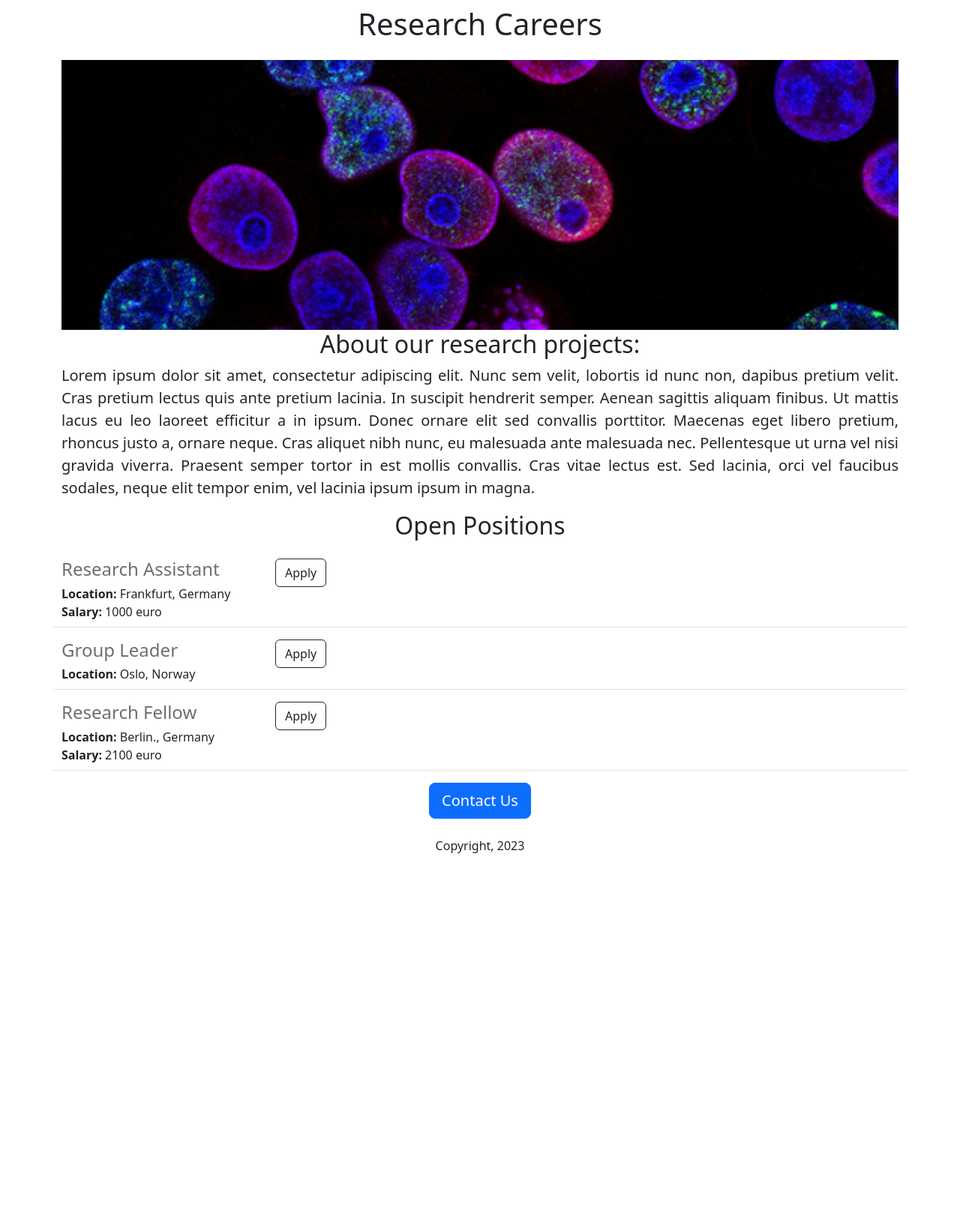
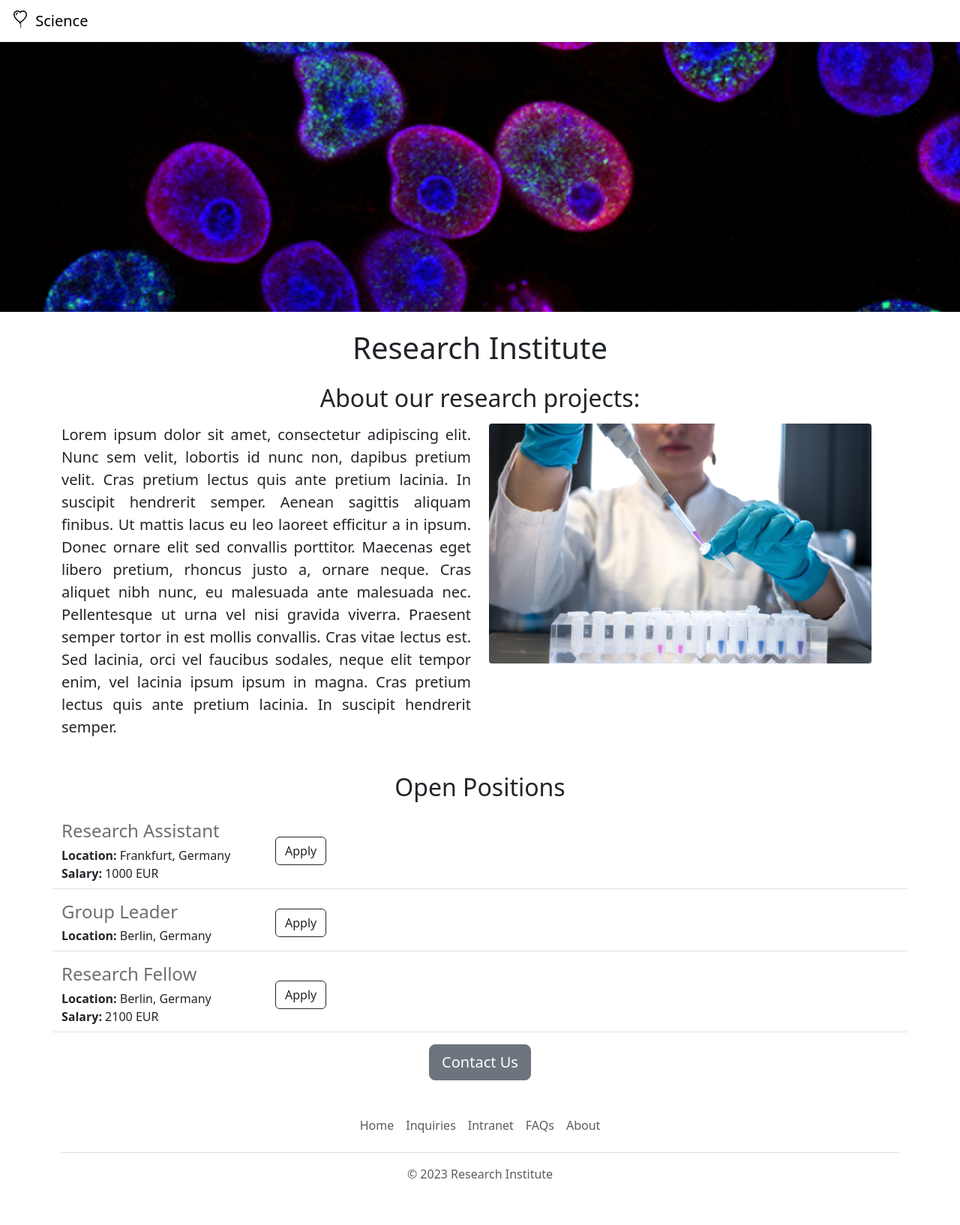
Before and after one commit to CsEszter1/flask-website-v2, a Flask app: page / in a window 1280 px wide. Shown: the whole page at 75% size. Before the commit the page ends 1138 px from the top, so only its background shows below. Run offline with Flask 2, Linux system fonts and the light colour scheme.

Commit message:
functional and aesthetic improvements

```diff
--- a/app.py
+++ b/app.py
@@ -7,19 +7,19 @@ JOBS = [
     'id': 1,
     'title': 'Research Assistant',
     'location': 'Frankfurt, Germany',
-    'salary': '1000 euro'
+    'salary': '1000 EUR'
   },
   {
     'id': 2,
     'title': 'Group Leader',
-    'location': 'Oslo, Norway',
+    'location': 'Berlin, Germany',
 
   },
   {
     'id': 3,
     'title': 'Research Fellow',
-    'location': 'Berlin., Germany',
-    'salary': '2100 euro'
+    'location': 'Berlin, Germany',
+    'salary': '2100 EUR'
   }
 ]
 @app.route("/")
--- /dev/null
+++ b/templates/footer.html
@@ -0,0 +1,12 @@
+<div class="container">
+  <footer class="py-3 my-4">
+    <ul class="nav justify-content-center border-bottom pb-3 mb-3">
+      <li class="nav-item"><a target="_blank" href="http://www.google.com" class="nav-link px-2 text-body-secondary">Home</a></li>
+      <li class="nav-item"><a href="#" class="nav-link px-2 text-body-secondary">Inquiries</a></li>
+      <li class="nav-item"><a href="#" class="nav-link px-2 text-body-secondary">Intranet</a></li>
+      <li class="nav-item"><a href="#" class="nav-link px-2 text-body-secondary">FAQs</a></li>
+      <li class="nav-item"><a href="#" class="nav-link px-2 text-body-secondary">About</a></li>
+    </ul>
+    <p class="text-center text-body-secondary">&copy; 2023 Research Institute</p>
+  </footer>
+</div>
--- a/templates/home.html
+++ b/templates/home.html
@@ -10,6 +10,7 @@
         height: 360px;
         width: 100%;
         object-fit: cover;
+        margin-bottom: 16px;
       }
       p {
         text-align: justify;
@@ -18,11 +19,21 @@
     </style>
   </head>
     <body>
+      {% include 'nav.html' %}
+      <img class="img-fluid" id="banner" src="https://flask-website.esztercsaszar.repl.co/static/banner.jpg">
       <div class=container>
-      <h1 class="text-center mt-2 mb-4">Research Careers</h1>
-      <img class ="img-fluid" id="banner" src="https://flask-website.esztercsaszar.repl.co/static/banner.jpg" >
-      <h2 class="text-center"> About our research projects: </h2>
-      <p class="lead">Lorem ipsum dolor sit amet, consectetur adipiscing elit. Nunc sem velit, lobortis id nunc non, dapibus pretium velit. Cras pretium lectus quis ante pretium lacinia. In suscipit hendrerit semper. Aenean sagittis aliquam finibus. Ut mattis lacus eu leo laoreet efficitur a in ipsum. Donec ornare elit sed convallis porttitor. Maecenas eget libero pretium, rhoncus justo a, ornare neque. Cras aliquet nibh nunc, eu malesuada ante malesuada nec. Pellentesque ut urna vel nisi gravida viverra. Praesent semper tortor in est mollis convallis. Cras vitae lectus est. Sed lacinia, orci vel faucibus sodales, neque elit tempor enim, vel lacinia ipsum ipsum in magna.</p>
+      <h1 class="text-center mt-2 mb-4" style="margin-bottom:20px">Research Institute</h1>
+
+      <h2 class="text-center" style="margin-bottom:15px"> About our research projects: </h2>
+      <div class="row" style="margin-bottom:30px">
+        <div class="col-md-6">
+      <p class="lead">Lorem ipsum dolor sit amet, consectetur adipiscing elit. Nunc sem velit, lobortis id nunc non, dapibus pretium velit. Cras pretium lectus quis ante pretium lacinia. In suscipit hendrerit semper. Aenean sagittis aliquam finibus. Ut mattis lacus eu leo laoreet efficitur a in ipsum. Donec ornare elit sed convallis porttitor. Maecenas eget libero pretium, rhoncus justo a, ornare neque. Cras aliquet nibh nunc, eu malesuada ante malesuada nec. Pellentesque ut urna vel nisi gravida viverra. Praesent semper tortor in est mollis convallis. Cras vitae lectus est. Sed lacinia, orci vel faucibus sodales, neque elit tempor enim, vel lacinia ipsum ipsum in magna. Cras pretium lectus quis ante pretium lacinia. In suscipit hendrerit semper.
+      </p>
+        </div>
+        <div class="d-none d-md-block col-md-6">
+        <img src="/static/work.jpg" style="height:320px; border-radius:4px">
+        </div>
+      </div>
       <h2 class="text-center mt-2 mb-4">Open Positions</h2>
       <div>
         {%for job in jobs %}
@@ -31,10 +42,11 @@
 
       </div>
         <div class="text-center">
-          <button class="btn btn-primary btn-lg">Contact Us</button>
-          <p class="mt-4 text-center">Copyright, 2023</p>
+          <a class="btn btn-secondary btn-lg" href="mailto:hello@gmail.com">Contact Us</a>
+
         </div>
     </div>
+      {% include 'footer.html' %}
     </body>
 
 </html>
--- a/templates/jobitem.html
+++ b/templates/jobitem.html
@@ -12,8 +12,8 @@
             </div>
             {% endif %}
           </div>
-          <div class=col-2>
+          <div class="col-2 col align-self-center">
 
-          <button type="button" class="btn btn-outline-dark">Apply</button>
+          <a href="mailto:hello@gmail.com?subject=Application for {{job['title']}}" type="button" class="btn btn-outline-dark" class="align-middle">Apply</a>
           </div>
 </div>
--- /dev/null
+++ b/templates/nav.html
@@ -0,0 +1,9 @@
+<nav class="navbar shadow-sm fixed-top bg-white">
+  <div class="container-fluid">
+    <a class="navbar-brand" href="#">
+      <img src="/static/balloon-heart.svg" alt="" width="30" height="24" class="d-inline-block align-text-top">
+      Science
+    </a>
+  </div>
+</nav>
+<div style="height:56px"></div>
```
Also changed, not shown: static/balloon-heart.svg (added), static/work.jpg (added).
